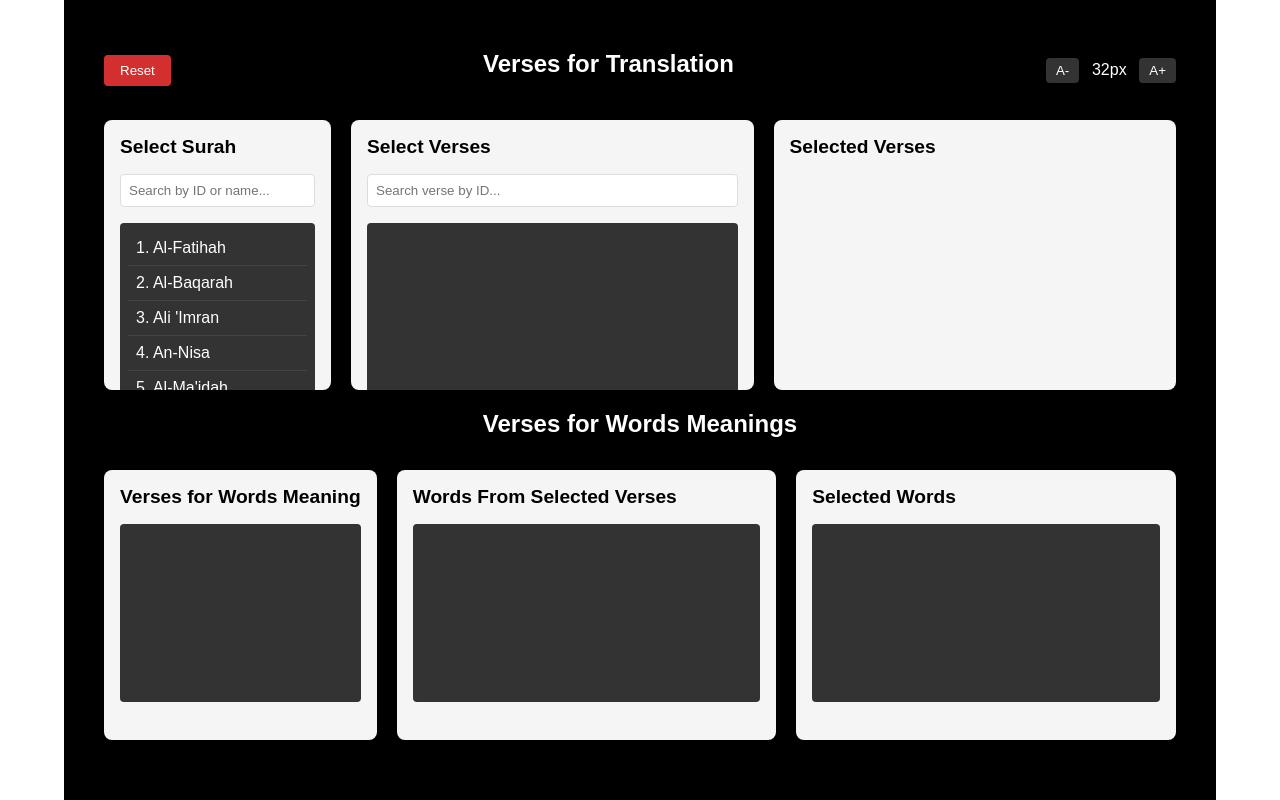
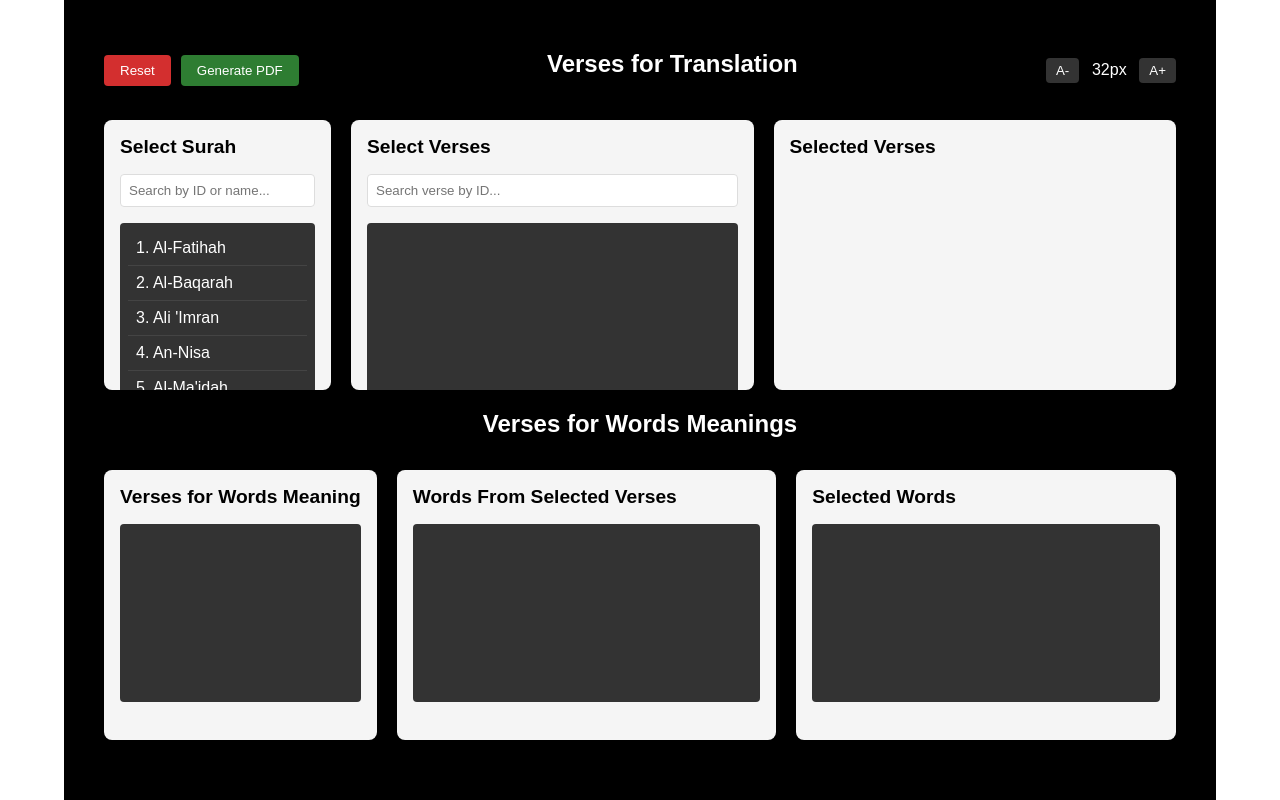
Before and after one commit to takasurazeem/al-tanzeel-react, a Next.js app: page / in a window 1280 px wide. Built offline with nearby package versions, Linux system fonts and the light colour scheme.

Commit message:
Alhamdulillah, work in progress.

```diff
--- a/src/app/page.js
+++ b/src/app/page.js
@@ -80,15 +80,28 @@ export default function Home() {
     }
   };
 
+  const handleGeneratePDF = () => {
+    // TODO: Implement PDF generation
+    console.log('PDF generation clicked');
+  };
+
   return (
     <div className={styles.container}>
       <div className={styles.topControls}>
+        <div className={styles.leftControls}>
           <button
             className={styles.resetButton}
             onClick={handleReset}
           >
             Reset
           </button>
+          <button
+            className={styles.pdfButton}
+            onClick={handleGeneratePDF}
+          >
+            Generate PDF
+          </button>
+        </div>
         <h2 className={styles.rowTitle}>Verses for Translation</h2>
         <div className={styles.fontControls}>
           <button onClick={() => setFontSize(prev => Math.max(12, prev - 2))}>A-</button>
--- a/src/app/page.module.css
+++ b/src/app/page.module.css
@@ -222,3 +222,21 @@
 .resetButton:hover {
   background: #b71c1c;
 }
+
+.leftControls {
+  display: flex;
+  gap: 10px;
+}
+
+.pdfButton {
+  background: #2e7d32;
+  border: none;
+  color: white;
+  padding: 8px 16px;
+  border-radius: 4px;
+  cursor: pointer;
+}
+
+.pdfButton:hover {
+  background: #1b5e20;
+}
```
Lines whose indentation alone changed are shown as unchanged.
